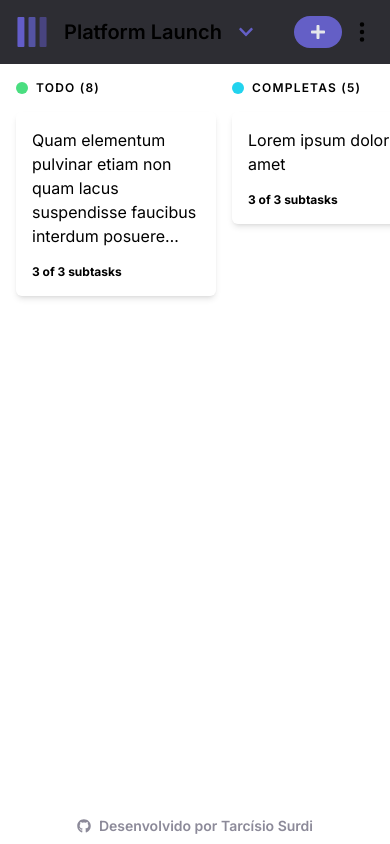
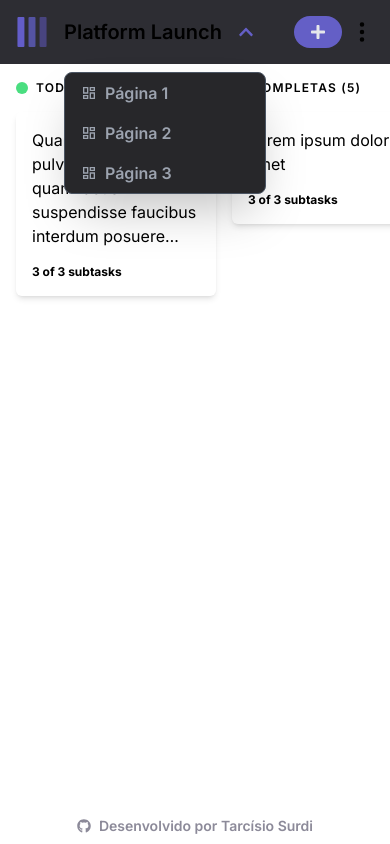
Before and after one commit to TarsiSurdi/kanban-pwa, a React (Vite) app: page / in a window 390 px wide. Built offline with nearby package versions, Linux system fonts and the light colour scheme; what tailwindcss-safe-area would draw is missing.

Commit message:
feat: PC screen responsiveness

```diff
--- a/src/App.tsx
+++ b/src/App.tsx
@@ -6,7 +6,7 @@ function App() {
     <>
       <div className="flex flex-col min-h-full">
         <Navbar />
-        <div className="flex flex-col overflow-x-auto flex-grow min-h-full">
+        <div className="flex justify-center overflow-x-auto flex-grow min-h-full">
           <Main />
         </div>
         <Footer />
--- a/src/components/Main.tsx
+++ b/src/components/Main.tsx
@@ -2,7 +2,7 @@ import { Card, CardColumn } from ".";
 
 export function Main() {
   return (
-    <main className="dark:bg-neutral-500 flex justify-start items-start w-max min-w-full overflow-x-auto flex-grow">
+    <main className="dark:bg-neutral-500 flex justify-start items-start w-max max-w-full lg:max-w-[75%] overflow-x-auto flex-grow">
       <CardColumn title="TODO" count={8} color="bg-green-400">
         <Card title="Quam elementum pulvinar etiam non quam lacus suspendisse faucibus interdum posuere lorem ipsum dolor sit" />
       </CardColumn>
--- a/src/components/Navbar.tsx
+++ b/src/components/Navbar.tsx
@@ -1,31 +1,38 @@
+import { useState } from "react";
 import { FaChevronDown, FaPlus } from "react-icons/fa";
-import { MdOutlineDashboard } from "react-icons/md";
 import { BsThreeDotsVertical } from "react-icons/bs";
-import { Icon } from ".";
+
+import { Icon, NavbarOption } from ".";
 
 export function Navbar() {
+  const [isOpen, setIsOpen] = useState(true);
+
+  function handleClick() {
+    setIsOpen((prevState) => !prevState);
+  }
+
   return (
     <nav className="bg-neutral-400 select-none h-12 xs:h-16 px-2 xs:px-4 flex justify-between xs:text-base text-sm">
-      <div className="flex flex-row items-center justify-start max-w-[3/4] group relative">
+      <div className="flex flex-row items-center justify-start max-w-[3/4] relative">
         <Icon className="w-6 xs:w-8" />
         <h2 className="dark:text-white text-md sm:text-xl font-semibold px-4 truncate">
           Platform Launch
         </h2>
-        <FaChevronDown className="fill-primary group-hover:-rotate-180 duration-500" />
-        <div className="hidden absolute group-focus:block group-hover:block bg-zinc-800 z-10 min-w-[85%] top-full left-10 border-x border-b border-gray-400 rounded-b-lg px-4 py-2 text-gray-400 font-semibold">
-          <ul>
-            <li className="flex items-center hover:text-white">
-              <MdOutlineDashboard className="mr-2" />
-              <p>Página 1</p>
-            </li>
-            <li className="flex items-center hover:text-white">
-              <MdOutlineDashboard className="mr-2" />
-              <p>Página 2</p>
-            </li>
-            <li className="flex items-center hover:text-white">
-              <MdOutlineDashboard className="mr-2" />
-              <p>Página 3</p>
-            </li>
+        <FaChevronDown
+          className={`fill-primary duration-300 ${
+            isOpen ? "-rotate-180" : "rotate-0"
+          }`}
+          onClick={handleClick}
+        />
+        <div
+          className={`absolute ${
+            isOpen ? "block" : "hidden"
+          } bg-zinc-800 z-10 min-w-[85%] top-full left-10 border border-gray-600 rounded-lg px-4 py-2 text-gray-400 font-semibold m-2 shadow-2xl animate-dropdown`}
+        >
+          <ul className="flex flex-col space-y-4">
+            <NavbarOption title="Página 1" />
+            <NavbarOption title="Página 2" />
+            <NavbarOption title="Página 3" />
           </ul>
         </div>
       </div>
--- /dev/null
+++ b/src/components/NavbarOption.tsx
@@ -0,0 +1,14 @@
+import { MdOutlineDashboard } from "react-icons/md";
+
+interface NavbarOptionProps {
+  title: string;
+}
+
+export function NavbarOption({ title }: NavbarOptionProps) {
+  return (
+    <li className="flex items-center hover:text-white">
+      <MdOutlineDashboard className="mr-2" />
+      <p>{title}</p>
+    </li>
+  );
+}
--- a/src/components/index.tsx
+++ b/src/components/index.tsx
@@ -4,3 +4,4 @@ export { Main } from "./Main";
 export { Card } from "./Card";
 export { CardColumn } from "./CardColumn";
 export { Footer } from "./Footer";
+export { NavbarOption } from "./NavbarOption";
--- a/tailwind.config.js
+++ b/tailwind.config.js
@@ -24,6 +24,15 @@ export default {
         xs: "300px",
         sm: "375px",
       },
+      animation: {
+        dropdown: "dropdown 0.25s ease-in",
+      },
+      keyframes: {
+        dropdown: {
+          "0%": { opacity: "0%", transform: "scale(0.8)" },
+          "100%": { opacity: "100%", transform: "scale(1)" },
+        },
+      },
     },
   },
   plugins: [tailwindcssSafeArea],
```
